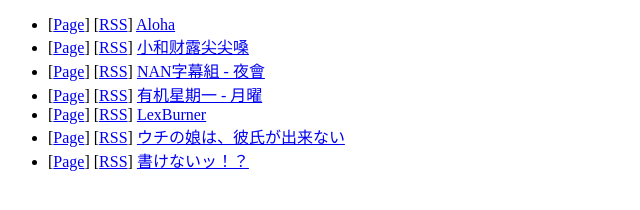
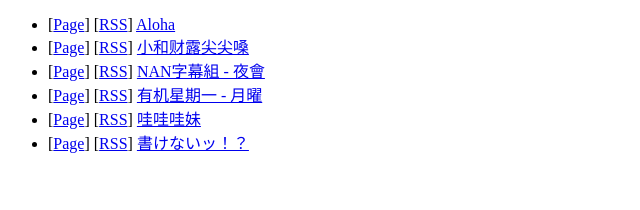
Before and after one commit to franklai/torrent-rss, a plain HTML site: page index.html in a window 1280 px wide. Shown: the whole page, without its empty margins (0-640 px from the left). Drawn offline with Linux system fonts and the light colour scheme.

Commit message:
deploy: cd2ce6e08294b80532054494b45fd58669fd23cd

```diff
--- a/index.html
+++ b/index.html
@@ -24,14 +24,9 @@
 <a href="https://franklai.github.io/torrent-rss/rss/%E6%9C%89%E6%9C%BA%E6%98%9F%E6%9C%9F%E4%B8%80%20-%20%E6%9C%88%E6%9B%9C.rss">有机星期一 - 月曜</a>
 </li>
 <li>
-[<a href="https://space.bilibili.com/777536/video">Page</a>]
-[<a href="https://franklai.github.io/torrent-rss/rss/LexBurner.rss">RSS</a>]
-<a href="https://franklai.github.io/torrent-rss/rss/LexBurner.rss">LexBurner</a>
-</li>
-<li>
-[<a href="http://www.zimuxia.cn/portfolio/%e6%88%91%e5%ae%b6%e7%9a%84%e5%a5%b3%e5%84%bf%e4%ba%a4%e4%b8%8d%e5%88%b0%e7%94%b7%e6%9c%8b%e5%8f%8b">Page</a>]
-[<a href="https://franklai.github.io/torrent-rss/rss/%E3%82%A6%E3%83%81%E3%81%AE%E5%A8%98%E3%81%AF%E3%80%81%E5%BD%BC%E6%B0%8F%E3%81%8C%E5%87%BA%E6%9D%A5%E3%81%AA%E3%81%84.rss">RSS</a>]
-<a href="https://franklai.github.io/torrent-rss/rss/%E3%82%A6%E3%83%81%E3%81%AE%E5%A8%98%E3%81%AF%E3%80%81%E5%BD%BC%E6%B0%8F%E3%81%8C%E5%87%BA%E6%9D%A5%E3%81%AA%E3%81%84.rss">ウチの娘は、彼氏が出来ない</a>
+[<a href="https://space.bilibili.com/138832847/video">Page</a>]
+[<a href="https://franklai.github.io/torrent-rss/rss/%E5%93%87%E5%93%87%E5%93%87%E5%A6%B9.rss">RSS</a>]
+<a href="https://franklai.github.io/torrent-rss/rss/%E5%93%87%E5%93%87%E5%93%87%E5%A6%B9.rss">哇哇哇妹</a>
 </li>
 <li>
 [<a href="http://www.zimuxia.cn/portfolio/%e5%86%99%e4%b8%8d%e5%87%ba%e6%9d%a5%e7%bc%96%e5%89%a7%e5%90%89%e4%b8%b8%e5%9c%ad%e4%bd%91%e6%b2%a1%e6%9c%89%e6%9d%a1%e7%90%86%e7%9a%84%e7%94%9f%e6%b4%bb">Page</a>]
```
Also changed, not shown: 8 other files.
